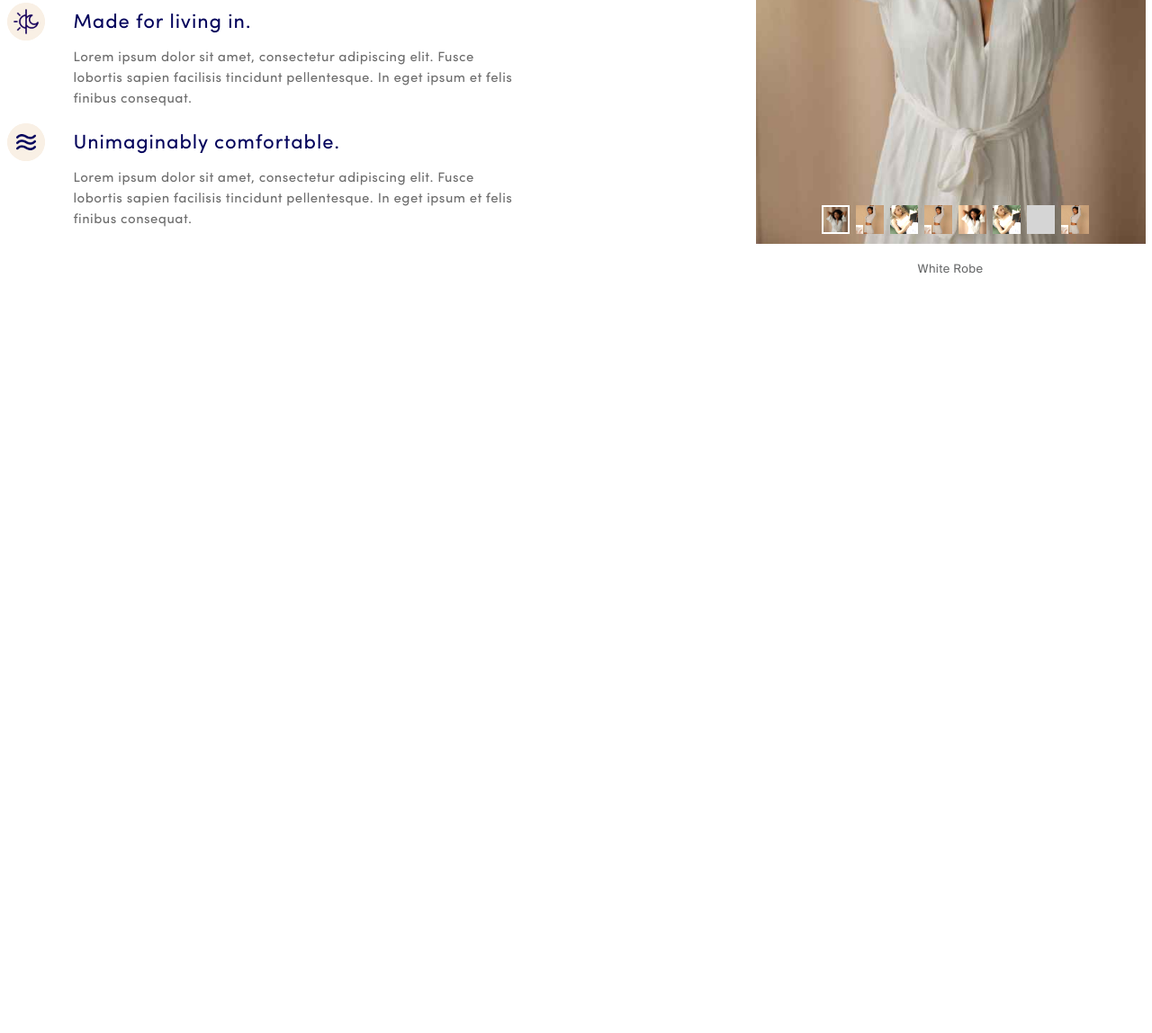
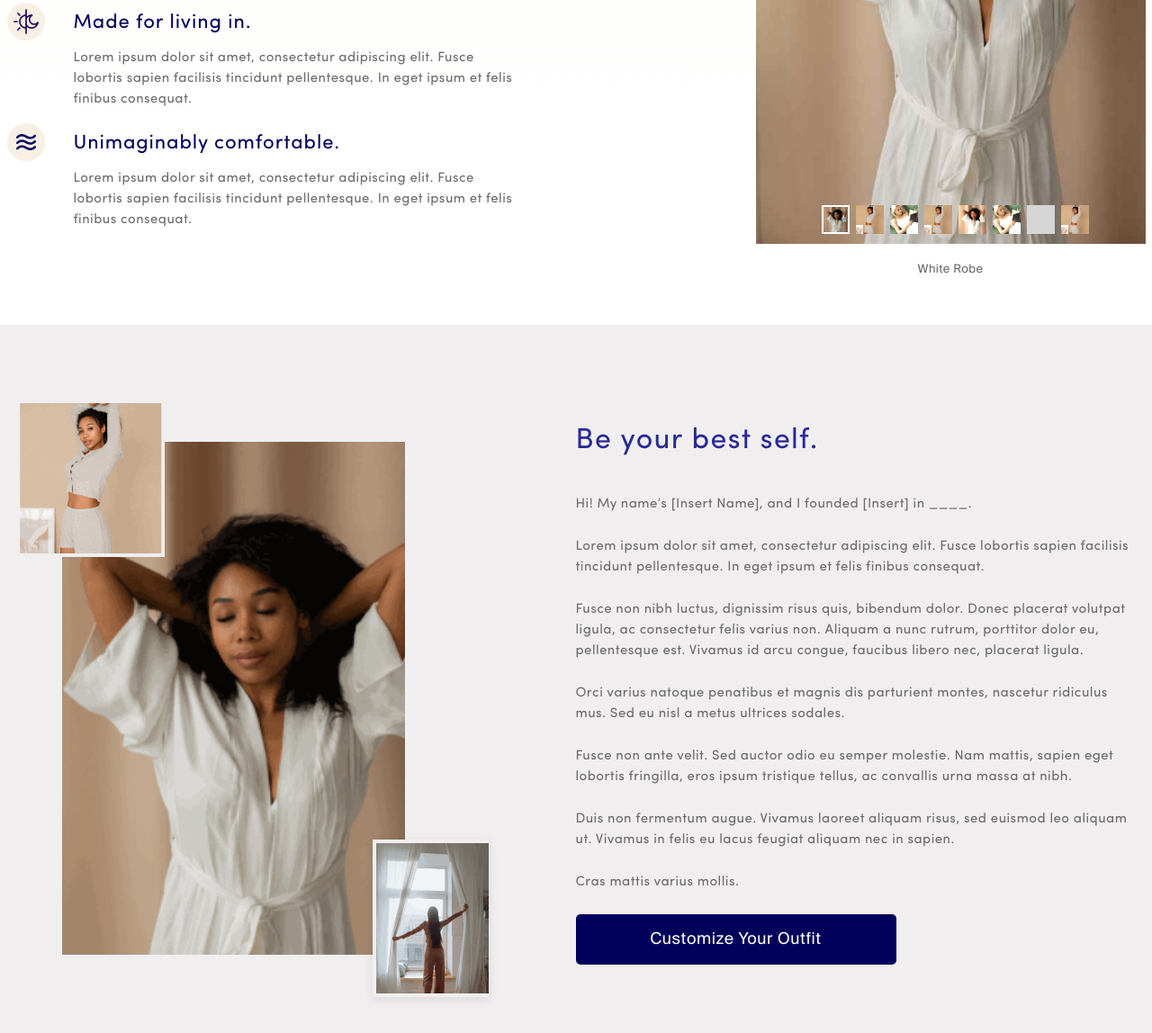
Before and after one commit to Ivan-Kononchuk/BYTEEX, a plain HTML site: page index.html in a window 1280 px wide. Shown: the part 1312-2460 px from the top of the page at 90% size. Before the commit the page ends 1622 px from the top, so only its background shows below. Drawn offline with Linux system fonts and the light colour scheme; grey boxes are pictures that could not be loaded.

Commit message:
upload story section

```diff
--- a/css/style.css
+++ b/css/style.css
@@ -160,6 +160,10 @@ body, html{
 	top: 18px;
 }
 
+.header_content_desc{
+	z-index: 2;
+}
+
 .header_content_comment{
 	width: 416px;
 	border-radius: 8px;
@@ -167,6 +171,7 @@ body, html{
 	box-shadow: 0px 3px 10px 0px #00000014;
 	padding: 9px 20px;
 	background-color: white;
+	z-index: 5;
 }
 
 .header_content_comment img:first-of-type{
@@ -262,10 +267,8 @@ body, html{
 .loungewear_section{
 	background: linear-gradient(180deg, #F9F0E5 0%, rgba(249, 240, 229, 0.18) 43.05%, rgba(249, 240, 229, 0) 100%);
 	width: 100%;
-	height: 530px;
 	position: relative;
 	top: -76px;
-	z-index: -1;
 
 	margin-bottom: 90px;
 }
@@ -419,15 +422,16 @@ body, html{
   top: 50%;
   transform: translateY(-50%);
   cursor: pointer;
+  padding: 10px;
 }
 
 .prev-btn {
-  left: -45px;
+  left: -55px;
   content: url(../imgs/slider/arrow_left.png);
 }
 
 .next-btn {
-  right: -45px;
+  right: -55px;
   content: url(../imgs/slider/arrow_right.png);
 }
 
@@ -466,3 +470,96 @@ body, html{
 /* SLIDER END */
 
 							/* LOUNGOWEAR SECTION STYLES END*/
+
+							/* STORY SECTION START*/
+.story_section{
+	background: #F0EEEF;
+	padding-top: 83px;
+	padding-bottom: 56px;
+}
+
+.story_width{
+	max-width: 1243px;
+	margin-left: auto;
+	margin-right: auto;
+}
+
+.story_pics{
+	width: 524px;
+	height: 664px;
+	position: relative;
+}
+
+.story_first_pic{
+	width: 165px;
+	height: 175px;
+	object-fit: cover;
+	position: absolute;
+	top: 0;
+	left: 0;
+	z-index: 2;
+}.story_first_second{
+	width: 381.64px;
+	height: 570px;
+	position: absolute;
+	top: 47px;
+	left: 50px;
+}.story_first_third{
+	width: 129px;
+	height: 175px;
+	border-left: 4px solid #F0EEEF;
+	position: absolute;
+	object-fit: cover;
+	bottom: 0;
+	right: 0;
+
+	box-shadow: 0px 3px 10px 1px #00000014;
+}
+
+.story_title{
+	font-family: Sofia Pro;
+	font-size: 32px;
+	font-weight: 400;
+	line-height: 40px;
+	letter-spacing: 0.04em;
+	text-align: left;
+	color: #2A2996;
+
+	margin: 26px 0 39px 0;
+}
+
+.story_text{
+	font-family: Sofia Pro;
+	font-size: 15px;
+	font-weight: 400;
+	line-height: 23px;
+	letter-spacing: 0.03em;
+	text-align: left;
+	color: #6C6C6C;
+}
+
+.story_text:not(last-of-type){
+	margin-top: 0;
+	margin-bottom: 24px;
+}
+
+.story_button{
+	width: 356px;
+	height: 56px;
+	border-radius: 5px;
+	font-family: "Suisse Int'l";
+	font-size: 18px;
+	font-weight: 400;
+	line-height: 23.35px;
+	letter-spacing: 0.03em;
+	text-align: center;
+	color: white;
+	background: #01005B;
+	border-style: none;
+}
+
+.story_content{
+	display: grid;
+	grid-template-columns: auto auto;
+	gap: 97px;
+}
--- a/index.html
+++ b/index.html
@@ -101,6 +101,8 @@
 
 
 	<main class="main">
+
+
 		<section class="loungewear_section">
 			<div class="loungewear_width">
 
@@ -157,8 +159,10 @@
 
 					</div>
 
+					<!-- SLIDER PICS -->
 					<div class="slider">
 					  <div class="slider-main">
+
 					    <span class="prev-btn"></span>
 					    <img id="main-image" src="imgs/slider/1.jpg" alt="White Robe">
 					    <span class="next-btn"></span>
@@ -174,13 +178,51 @@
 					      <img class="thumbnail" src="imgs/slider/8.jpg" alt="White Robe" onclick="changeImage(7)">
 					      <!-- Додати інші мініатюри -->
 					    </div>
+
 					  <p id="image-caption">White Robe</p>
+
 					  </div>
+					</div>
+
+				</div>
 
 
+			</div>
+		</section>
+		<!-- LOUNGEWEAR SECTION END -->
 
+
+		<!-- Story SECTION START -->
+		<section class="story_section">
+			<div class="story_width">
+
+
+				<div class="story_content">
+
+					<div class="story_pics">
+						<img class="story_first_pic" src="imgs/story_pics/1.png" alt="1.jpg">
+						<img class="story_first_second" src="imgs/story_pics/2.png" alt="2.jpg">
+						<img class="story_first_third" src="imgs/story_pics/3.png" alt="3.jpg">
 					</div>
 
+					<div class="story_info">
+						<h2 class="story_title">Be your best self.</h2>
+						<p class="story_text">Hi! My name’s [Insert Name], and I founded [Insert] in ____. </p>
+
+						<p class="story_text">Lorem ipsum dolor sit amet, consectetur adipiscing elit. Fusce lobortis sapien facilisis tincidunt pellentesque. In eget ipsum et felis finibus consequat.</p>
+
+						<p class="story_text">Fusce non nibh luctus, dignissim risus quis, bibendum dolor. Donec placerat volutpat ligula, ac consectetur felis varius non. Aliquam a nunc rutrum, porttitor dolor eu, pellentesque est. Vivamus id arcu congue, faucibus libero nec, placerat ligula.</p>
+
+						<p class="story_text">Orci varius natoque penatibus et magnis dis parturient montes, nascetur ridiculus mus. Sed eu nisl a metus ultrices sodales.</p>
+
+						<p class="story_text">Fusce non ante velit. Sed auctor odio eu semper molestie. Nam mattis, sapien eget lobortis fringilla, eros ipsum tristique tellus, ac convallis urna massa at nibh.</p>
+
+						<p class="story_text">Duis non fermentum augue. Vivamus laoreet aliquam risus, sed euismod leo aliquam ut. Vivamus in felis eu lacus feugiat aliquam nec in sapien.</p>
+
+						<p class="story_text">Cras mattis varius mollis.</p>
+
+						<button class="story_button">Customize Your Outfit</button>
+					</div>
 				</div>
 
 
```
Also changed, not shown: imgs/header_content_comment_img.png, imgs/header_content_first_image.jpg, imgs/header_content_second_image.jpg, imgs/header_content_third_image.jpg, imgs/story_pics/1.png (added), imgs/story_pics/2.jpg (added), imgs/story_pics/2.png (added), imgs/story_pics/3.png (added), imgs/story_pics/4.jpg (added), imgs/story_pics/Rectangle 799.png (added).
